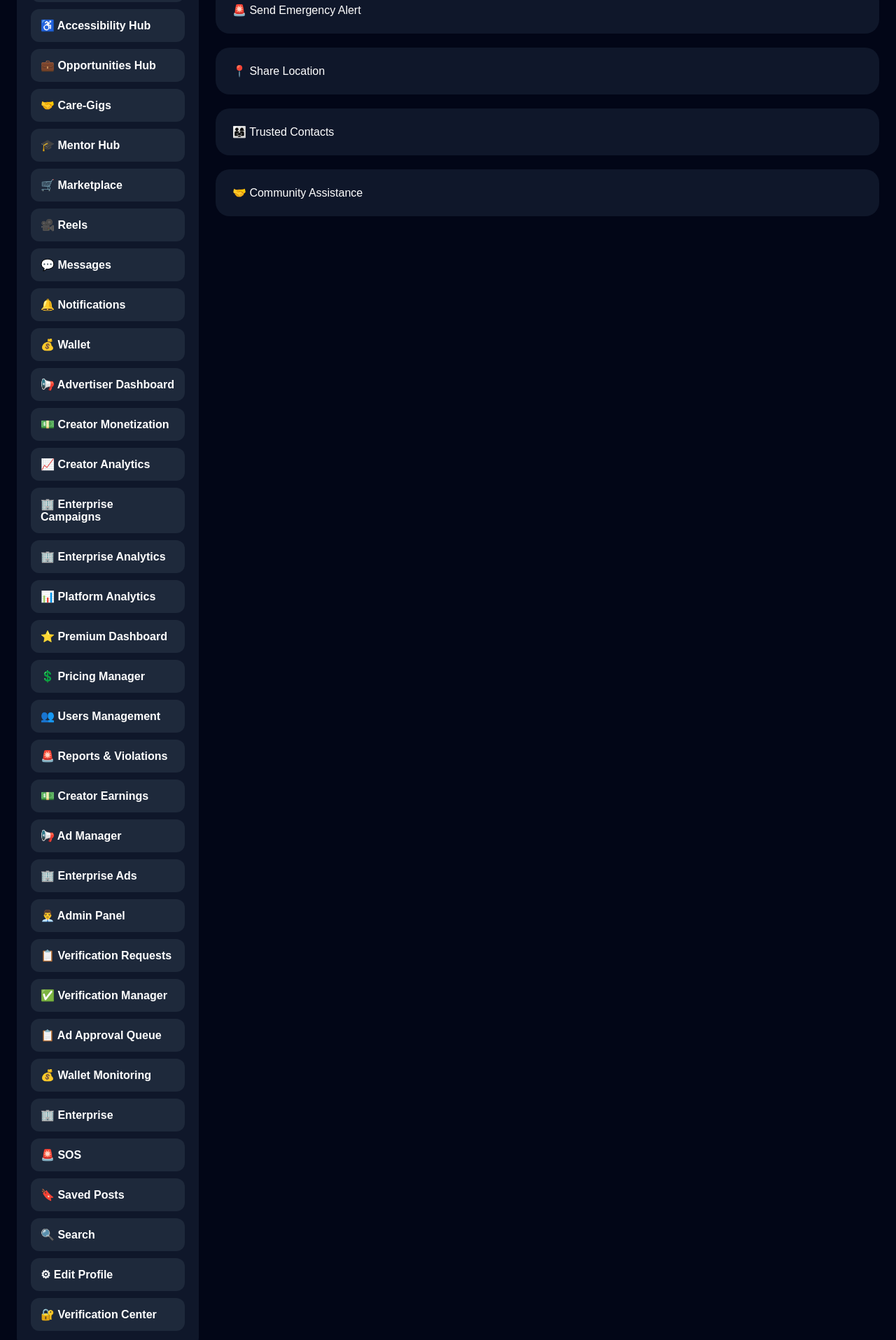
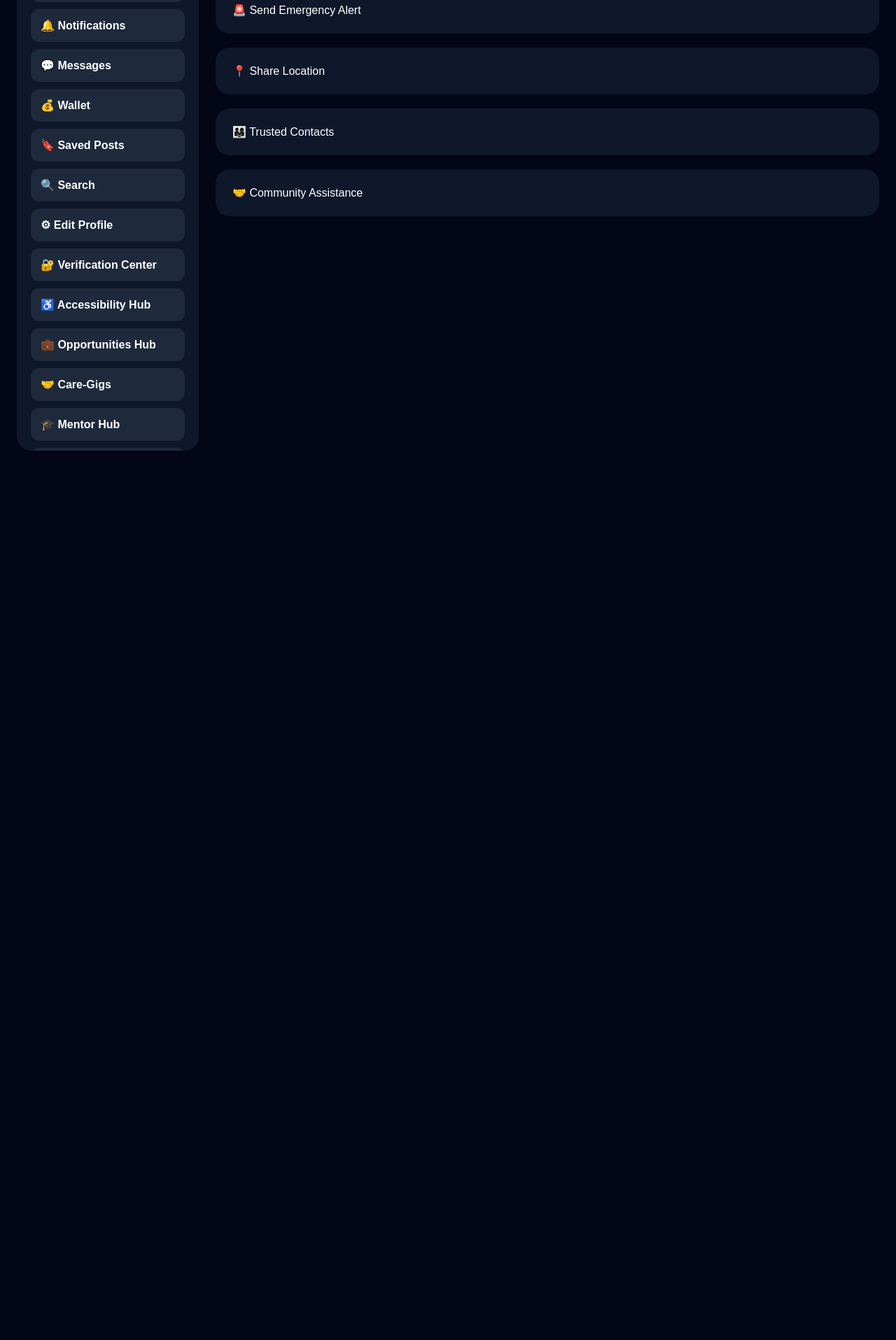
Before and after one commit to inclurah-png/inclura-web, a React (Vite) app: page /sos in a window 1280 px wide. Shown: the part 140-2055 px from the top of the page at 70% size. After the commit the page ends 808 px from the top, so only its background shows below. Built offline with nearby package versions, Linux system fonts and the light colour scheme; no server answers; sample sign-in values are in the browser's storage.

Commit message:
Implement logout functionality in DashboardSidebar
Added a logout function to handle user sign-out and navigate to the login page. Updated item styles and component structure for better organization.

```diff
--- a/src/components/DashboardSidebar.jsx
+++ b/src/components/DashboardSidebar.jsx
@@ -1,7 +1,19 @@
 import { useNavigate } from "react-router-dom";
+import { signOut } from "firebase/auth";
+import { auth } from "../firebase";
 
 function DashboardSidebar() {
   const navigate = useNavigate();
+
+  async function handleLogout() {
+    try {
+      await signOut(auth);
+      navigate("/login");
+    } catch (error) {
+      console.log(error);
+      alert(error.message);
+    }
+  }
 
   const itemStyle = {
     padding: "14px",
@@ -11,6 +23,7 @@ marginBottom: "10px",
     background: "#1e293b",
     color: "white",
     fontWeight: "600",
+    transition: "0.2s",
   };
 
   return (
@@ -21,6 +34,8 @@ background: "#0f172a",
         padding: "20px",
         borderRadius: "20px",
         overflowY: "auto",
+        maxHeight: "95vh",
+        flexShrink: 0,
       }}
     >
       <h2
@@ -41,44 +56,9 @@ Inclura
 
       <div
         style={itemStyle}
-    onClick={() => navigate("/accessibility")}
+        onClick={() => navigate("/notifications")}
       >
-    ♿ Accessibility Hub
-  </div>
-
-  <div
-    style={itemStyle}
-    onClick={() => navigate("/opportunities")}
-  >
-    💼 Opportunities Hub
-  </div>
-
-  <div
-    style={itemStyle}
-    onClick={() => navigate("/care-gigs")}
-  >
-    🤝 Care-Gigs
-  </div>
-
-  <div
-    style={itemStyle}
-    onClick={() => navigate("/mentor-hub")}
-  >
-    🎓 Mentor Hub
-  </div>
-
-  <div
-    style={itemStyle}
-    onClick={() => navigate("/marketplace")}
-  >
-    🛒 Marketplace
-  </div>
-
-  <div
-    style={itemStyle}
-    onClick={() => navigate("/reels-system")}
-  >
-    🎥 Reels
+        🔔 Notifications
       </div>
 
       <div
@@ -90,13 +70,6 @@ Inclura
 
       <div
         style={itemStyle}
-    onClick={() => navigate("/notifications")}
-  >
-    🔔 Notifications
-  </div>
-
-  <div
-    style={itemStyle}
         onClick={() => navigate("/wallet")}
       >
         💰 Wallet
@@ -104,11 +77,95 @@ Inclura
 
       <div
         style={itemStyle}
+        onClick={() => navigate("/saved-posts")}
+      >
+        🔖 Saved Posts
+      </div>
+
+      <div
+        style={itemStyle}
+        onClick={() => navigate("/search")}
+      >
+        🔍 Search
+      </div>
+
+      <div
+        style={itemStyle}
+        onClick={() => navigate("/edit-profile")}
+      >
+        ⚙ Edit Profile
+      </div>
+
+      <div
+        style={itemStyle}
         onClick={() =>
-    navigate("/advertiser-dashboard")
+          navigate("/verification-center")
         }
       >
-  📢 Advertiser Dashboard
+        🔐 Verification Center
+      </div>
+
+      <div
+        style={itemStyle}
+        onClick={() =>
+          navigate("/accessibility")
+        }
+      >
+        ♿ Accessibility Hub
+      </div>
+
+      <div
+        style={itemStyle}
+        onClick={() =>
+          navigate("/opportunities")
+        }
+      >
+        💼 Opportunities Hub
+      </div>
+
+      <div
+        style={itemStyle}
+        onClick={() =>
+          navigate("/care-gigs")
+        }
+      >
+        🤝 Care-Gigs
+      </div>
+
+      <div
+        style={itemStyle}
+        onClick={() =>
+          navigate("/mentor-hub")
+        }
+      >
+        🎓 Mentor Hub
+      </div>
+
+      <div
+        style={itemStyle}
+        onClick={() =>
+          navigate("/marketplace")
+        }
+      >
+        🛒 Marketplace
+      </div>
+
+      <div
+        style={itemStyle}
+        onClick={() =>
+          navigate("/reels-system")
+        }
+      >
+        🎥 Reels
+      </div>
+
+      <div
+        style={itemStyle}
+        onClick={() =>
+          navigate("/creator-earnings")
+        }
+      >
+        💵 Creator Earnings
       </div>
 
       <div
@@ -127,6 +184,42 @@ Inclura
         }
       >
         📈 Creator Analytics
+      </div>
+
+      <div
+        style={itemStyle}
+        onClick={() =>
+          navigate("/advertiser-dashboard")
+        }
+      >
+        📢 Advertiser Dashboard
+      </div>
+
+      <div
+        style={itemStyle}
+        onClick={() =>
+          navigate("/ad-manager")
+        }
+      >
+        📢 Ad Manager
+      </div>
+
+      <div
+        style={itemStyle}
+        onClick={() =>
+          navigate("/enterprise")
+        }
+      >
+        🏢 Enterprise
+      </div>
+
+      <div
+        style={itemStyle}
+        onClick={() =>
+          navigate("/enterprise-ads")
+        }
+      >
+        🏢 Enterprise Ads
       </div>
 
       <div
@@ -194,34 +287,6 @@ Inclura
 
       <div
         style={itemStyle}
-    onClick={() => navigate("/creator-earnings")}
-  >
-    💵 Creator Earnings
-  </div>
-
-<div
-  style={itemStyle}
-  onClick={() => navigate("/ad-manager")}
->
-  📢 Ad Manager
-</div>
-
-  <div
-  style={itemStyle}
-  onClick={() => navigate("/enterprise-ads")}
->
-  🏢 Enterprise Ads
-</div>
-
-  <div
-  style={itemStyle}
-  onClick={() => navigate("/admin")}
->
-  👨‍💼 Admin Panel
-</div>
-
-  <div
-  style={itemStyle}
         onClick={() =>
           navigate("/verification-requests")
         }
@@ -240,13 +305,6 @@ Inclura
 
       <div
         style={itemStyle}
-  onClick={() => navigate("/ad-approval")}
->
-  📋 Ad Approval Queue
-</div>
-
-  <div
-  style={itemStyle}
         onClick={() =>
           navigate("/wallet-monitoring")
         }
@@ -256,49 +314,42 @@ Inclura
 
       <div
         style={itemStyle}
-    onClick={() => navigate("/enterprise")}
+        onClick={() =>
+          navigate("/ad-approval")
+        }
       >
-    🏢 Enterprise
+        📋 Ad Approval Queue
       </div>
 
       <div
         style={itemStyle}
-    onClick={() => navigate("/sos")}
+        onClick={() =>
+          navigate("/admin")
+        }
+      >
+        👨‍💼 Admin Panel
+      </div>
+
+      <div
+        style={itemStyle}
+        onClick={() =>
+          navigate("/sos")
+        }
       >
         🚨 SOS
       </div>
 
       <div
-    style={itemStyle}
-    onClick={() => navigate("/saved-posts")}
+        onClick={handleLogout}
+        style={{
+          ...itemStyle,
+          background: "#dc2626",
+          marginTop: "20px",
+        }}
       >
-    🔖 Saved Posts
-  </div>
-
-  <div
-    style={itemStyle}
-    onClick={() => navigate("/search")}
-  >
-    🔍 Search
-  </div>
-
-  <div
-    style={itemStyle}
-    onClick={() => navigate("/edit-profile")}
-  >
-    ⚙ Edit Profile
-  </div>
-
-  <div
-  style={itemStyle}
-  onClick={() =>
-    navigate("/verification-center")
-  }
->
-  🔐 Verification Center
+        🚪 Logout
       </div>
     </div>
-
   );
 }
 
```
Lines whose indentation alone changed are shown as unchanged.
